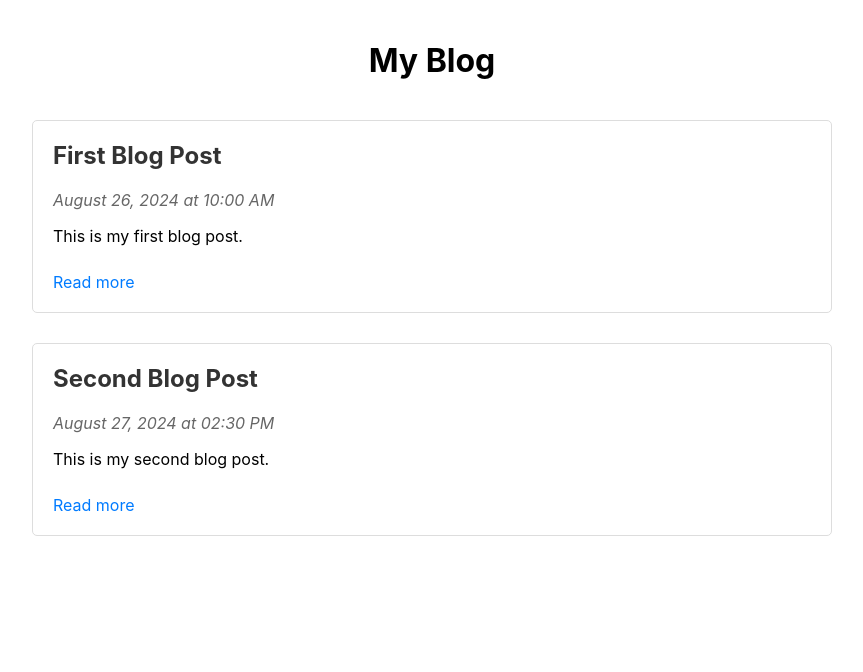
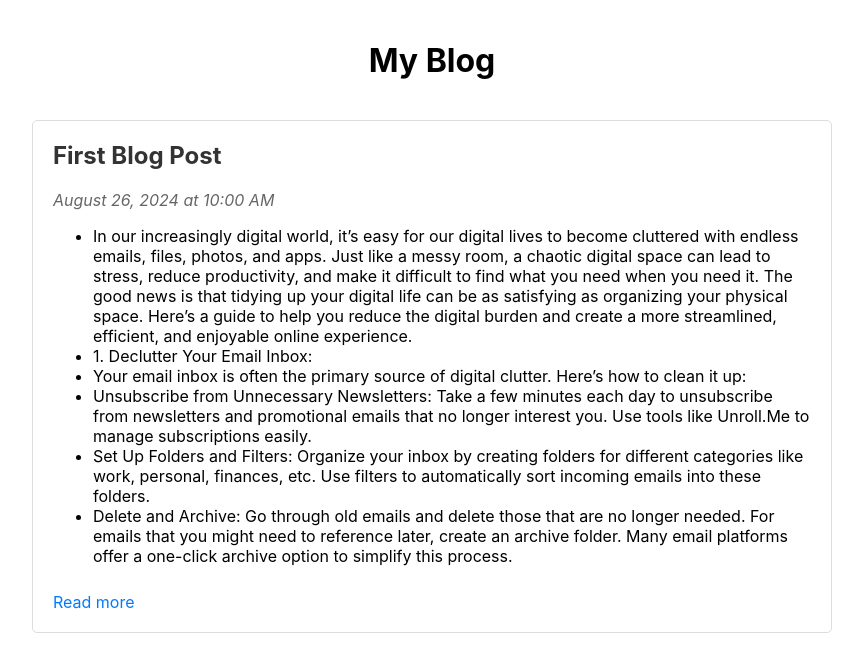
Before and after one commit to avaarm/blog-template, a React (Create React App) app: page / in a window 1280 px wide. Shown: the top 672 px of the page, without its empty margins (208-1071 px from the left). Built offline with nearby package versions, Linux system fonts and the light colour scheme.

Commit message:
first blog post

```diff
--- a/src/App.js
+++ b/src/App.js
@@ -19,17 +19,17 @@ function BlogList() {
     {
       id: 1,
       title: 'First Blog Post',
-      content: 'This is my first blog post.',
+      content: [
+        'In our increasingly digital world, it’s easy for our digital lives to become cluttered with endless emails, files, photos, and apps. Just like a messy room, a chaotic digital space can lead to stress, reduce productivity, and make it difficult to find what you need when you need it. The good news is that tidying up your digital life can be as satisfying as organizing your physical space. Here’s a guide to help you reduce the digital burden and create a more streamlined, efficient, and enjoyable online experience.',
+        '1. Declutter Your Email Inbox:',
+        'Your email inbox is often the primary source of digital clutter. Here’s how to clean it up:',
+        'Unsubscribe from Unnecessary Newsletters: Take a few minutes each day to unsubscribe from newsletters and promotional emails that no longer interest you. Use tools like Unroll.Me to manage subscriptions easily.',
+        'Set Up Folders and Filters: Organize your inbox by creating folders for different categories like work, personal, finances, etc. Use filters to automatically sort incoming emails into these folders.',
+        'Delete and Archive: Go through old emails and delete those that are no longer needed. For emails that you might need to reference later, create an archive folder. Many email platforms offer a one-click archive option to simplify this process.'
+      ],
       date: new Date('2024-08-26T10:00:00'),
       link: '/post/1'
-    },
-    {
-      id: 2,
-      title: 'Second Blog Post',
-      content: 'This is my second blog post.',
-      date: new Date('2024-08-27T14:30:00'),
-      link: '/post/2'
-    },
+    }
   ];
 
   return (
@@ -52,7 +52,17 @@ function BlogPost({ title, content, date, link }) {
     <article className="blog-post">
       <h2><a href={link}>{title}</a></h2>
       <p className="post-date">{formatDate(date)}</p>
-      <p>{content}</p>
+      {Array.isArray(content) ? (
+        <div className="post-content">
+          <ul>
+            {content.map((item, index) => (
+              <li key={index}>{item}</li>
+            ))}
+          </ul>
+        </div>
+      ) : (
+        <p className="post-content">{content}</p>
+      )}
       <a href={link} className="read-more">Read more</a>
     </article>
   );
```
